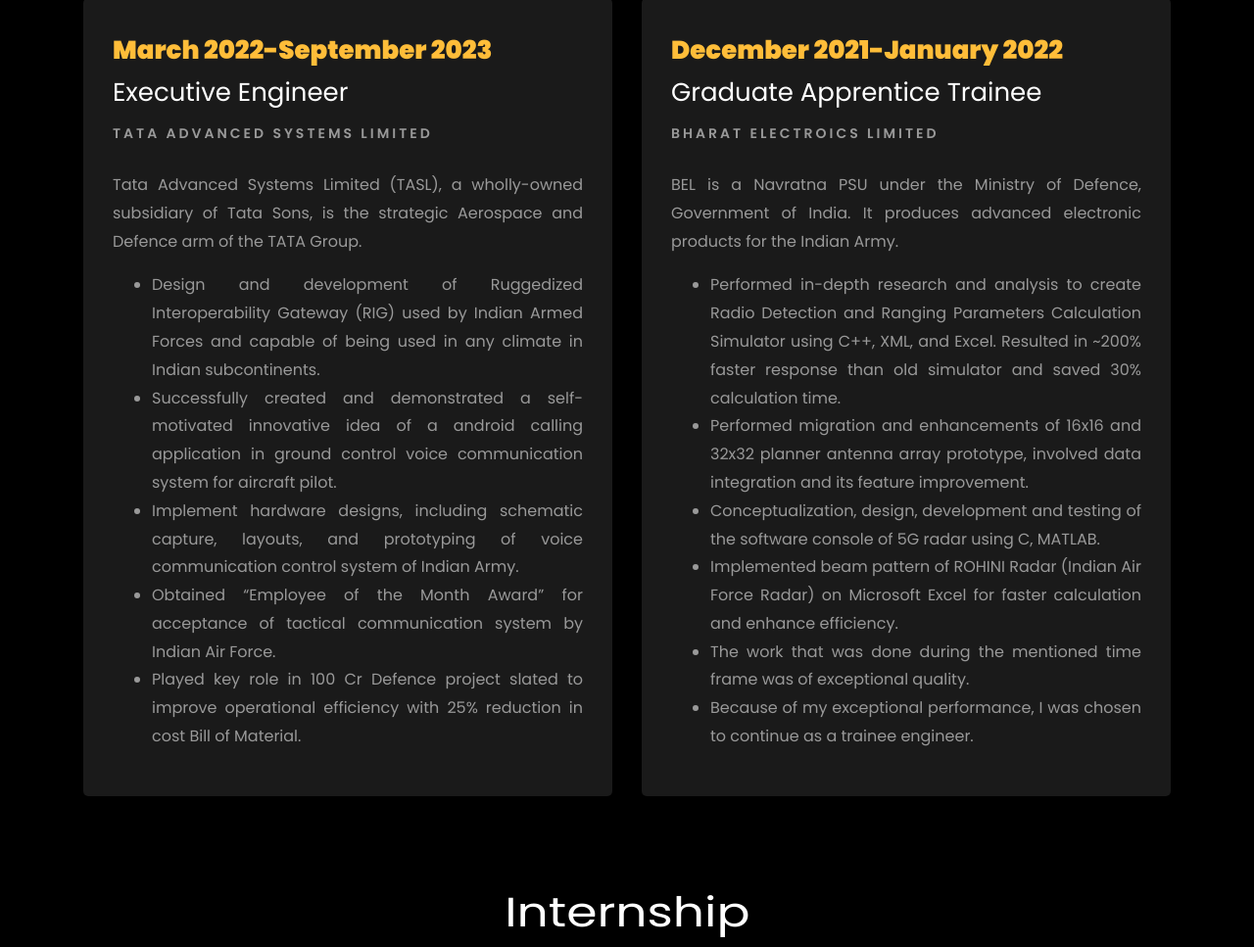
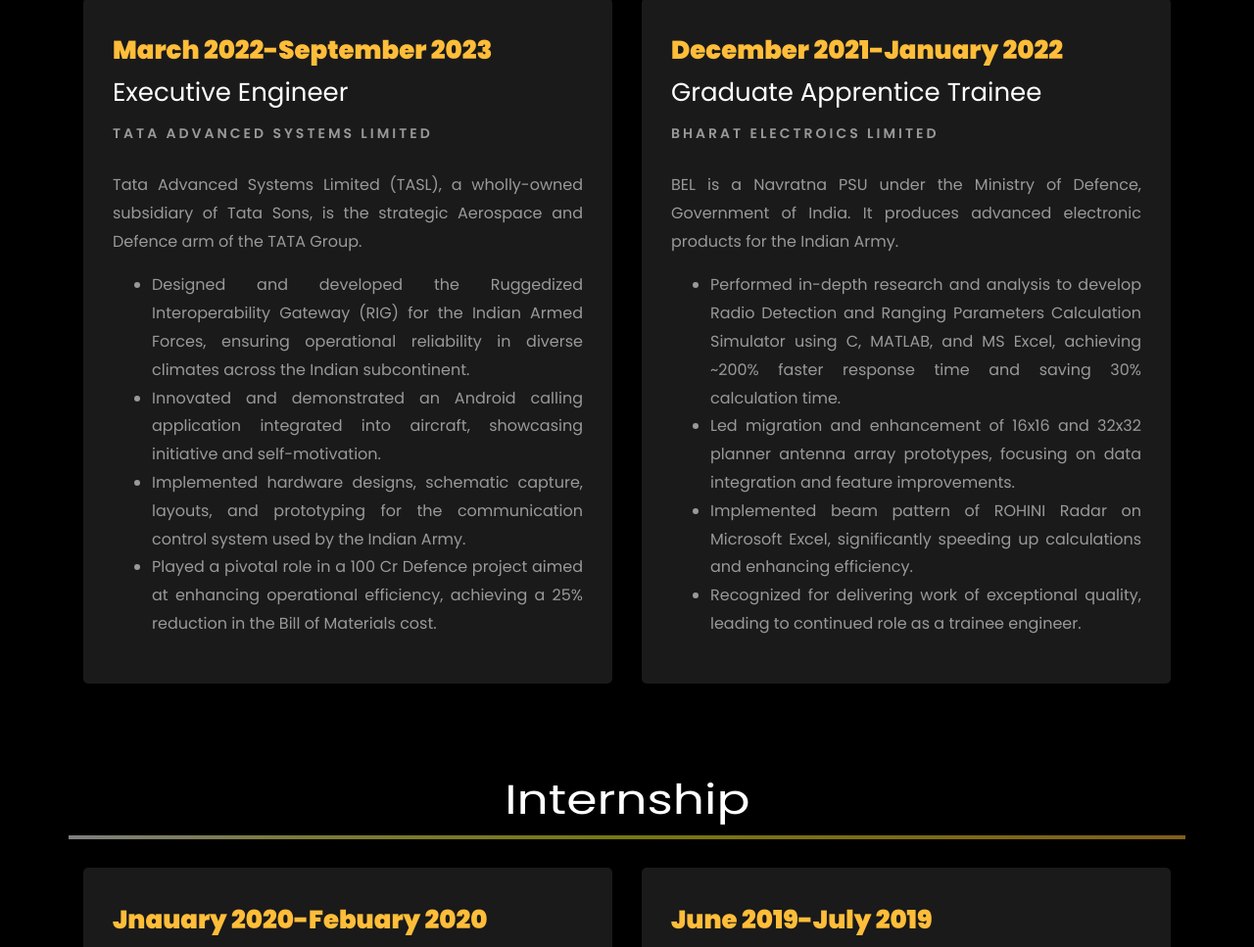
Before and after one commit to Shailesh007mani/Shailesh007mani.github.io, a plain HTML site: page index.html in a window 1280 px wide. Shown: the part 2146-3113 px from the top of the page at 98% size. Drawn offline with Linux system fonts and the light colour scheme; files whose address does not match are found by name.

Commit message:
Update index.html

```diff
--- a/index.html
+++ b/index.html
@@ -269,9 +269,7 @@
 								<h1 class="big">About</h1>
 								<h2 class="mb-4">About Me</h2>
 
-								<p align="justify">With over 2 years of comprehensive experience in the field of design and engineering, accompanied by a bachelor's degree in Electronics and Commuination engineering.
-									Proficient in digital logic design, combinational circuits, sequential circuits, semiconductor devices, network theory, RTL coding using Verilog and VHDL, &amp; ASIC and FPGA Design flow.
-									Demonstrated success in leading impactful projects and providing effective contribution to Indian Armed Forces.</p>
+								<p align="justify">Currently pursuing a Masters in VLSI from NIT Delhi, I bring over 2 years of experience in design and engineering, backed by a bachelor's degree in Electronics and Communication Engineering. My expertise spans digital logic design, combinational and sequential circuits, semiconductor devices, network theory, RTL coding using Verilog and VHDL, and ASIC and FPGA Design flow. I have a proven track record of leading impactful projects and contributing significantly to the Indian Armed Forces.</p>
 								<ul class="about-info mt-4 px-md-0 px-2">
 									<li class="d-flex"><span>Profile:</span> <span>VLSI Design &amp; Engineering</span></li>
 									<li class="d-flex"><span>Domain:</span> <span>Electronics, RTL Coding, Digital Logic Designing &amp; Verification</span></li>
@@ -328,11 +326,11 @@
 						<span class="position">Tata Advanced Systems Limited</span>
 						<p align="justify" class="mt-4">Tata Advanced Systems Limited (TASL), a wholly-owned subsidiary of Tata Sons, is the strategic Aerospace and Defence arm of the TATA Group.
 							<ul>
-								<li align="justify">Design and development of Ruggedized Interoperability Gateway (RIG) used by Indian Armed Forces and capable of being used in any climate in Indian subcontinents.</li>
-								<li align="justify">Successfully created and demonstrated a self-motivated innovative idea of a android calling application in ground control voice communication system for aircraft pilot.</li>
-								<li align="justify">Implement hardware designs, including schematic capture, layouts, and prototyping of voice communication control system of Indian Army.</li>
-								<li align="justify">Obtained “Employee of the Month Award” for acceptance of tactical communication system by Indian Air Force.</li>
-								<li align="justify">Played key role in 100 Cr Defence project slated to improve operational efficiency with 25% reduction in cost Bill of Material.</li>
+								<li align="justify">Designed and developed the Ruggedized Interoperability Gateway (RIG) for the Indian Armed Forces, ensuring operational reliability in diverse climates across the Indian subcontinent.</li>
+								<li align="justify">Innovated and demonstrated an Android calling application integrated into aircraft, showcasing initiative and self-motivation.</li>
+								<li align="justify">Implemented hardware designs, schematic capture, layouts, and prototyping for the communication control system used by the Indian Army.</li>
+								<li align="justify">Played a pivotal role in a 100 Cr Defence project aimed at enhancing operational efficiency, achieving a 25% reduction in the Bill of Materials cost.</li>
+
 							</ul>
 						</p>
 					</div>
@@ -346,12 +344,11 @@
 						<span class="position">Bharat Electroics Limited</span>
 						<p align="justify" class="mt-4">BEL is a Navratna PSU under the Ministry of Defence, Government of India. It produces advanced electronic products for the Indian Army.
 							<ul>
-								<li  align="justify">Performed in-depth research and analysis to create Radio Detection and Ranging Parameters Calculation Simulator using C++, XML, and Excel. Resulted in ~200% faster response than old simulator and saved 30% calculation time.</li>
-								<li  align="justify">Performed migration and enhancements of 16x16 and 32x32 planner antenna array prototype, involved data integration and its feature improvement.</li>
-								<li  align="justify">Conceptualization, design, development and testing of the software console of 5G radar using C, MATLAB.</li>
-								<li  align="justify">Implemented beam pattern of ROHINI Radar (Indian Air Force Radar) on Microsoft Excel for faster calculation and enhance efficiency.</li>
-								<li  align="justify">The work that was done during the mentioned time frame was of exceptional quality.</li>
-								<li  align="justify">Because of my exceptional performance, I was chosen to continue as a trainee engineer.</li>
+								<li  align="justify">Performed in-depth research and analysis to develop Radio Detection and Ranging Parameters Calculation Simulator using C, MATLAB, and MS Excel, achieving ~200% faster response time and saving 30% calculation time.</li>
+								<li  align="justify">Led migration and enhancement of 16x16 and 32x32 planner antenna array prototypes, focusing on data integration and feature improvements.</li>
+								<li  align="justify">Implemented beam pattern of ROHINI Radar on Microsoft Excel, significantly speeding up calculations and enhancing efficiency.</li>
+								<li  align="justify">Recognized for delivering work of exceptional quality, leading to continued role as a trainee engineer.</li>
+
 							</ul>
 						</p>
 					</div>
```
